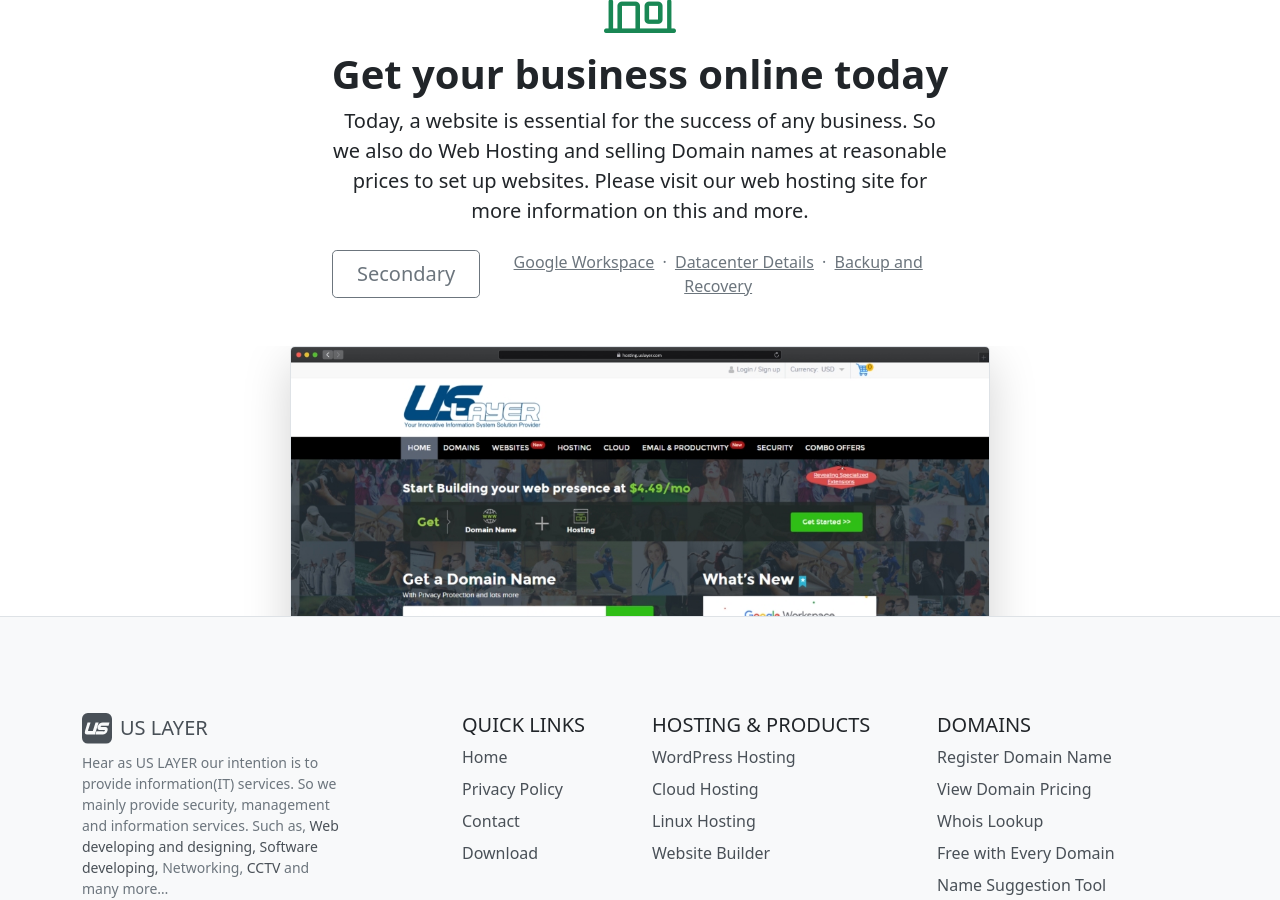
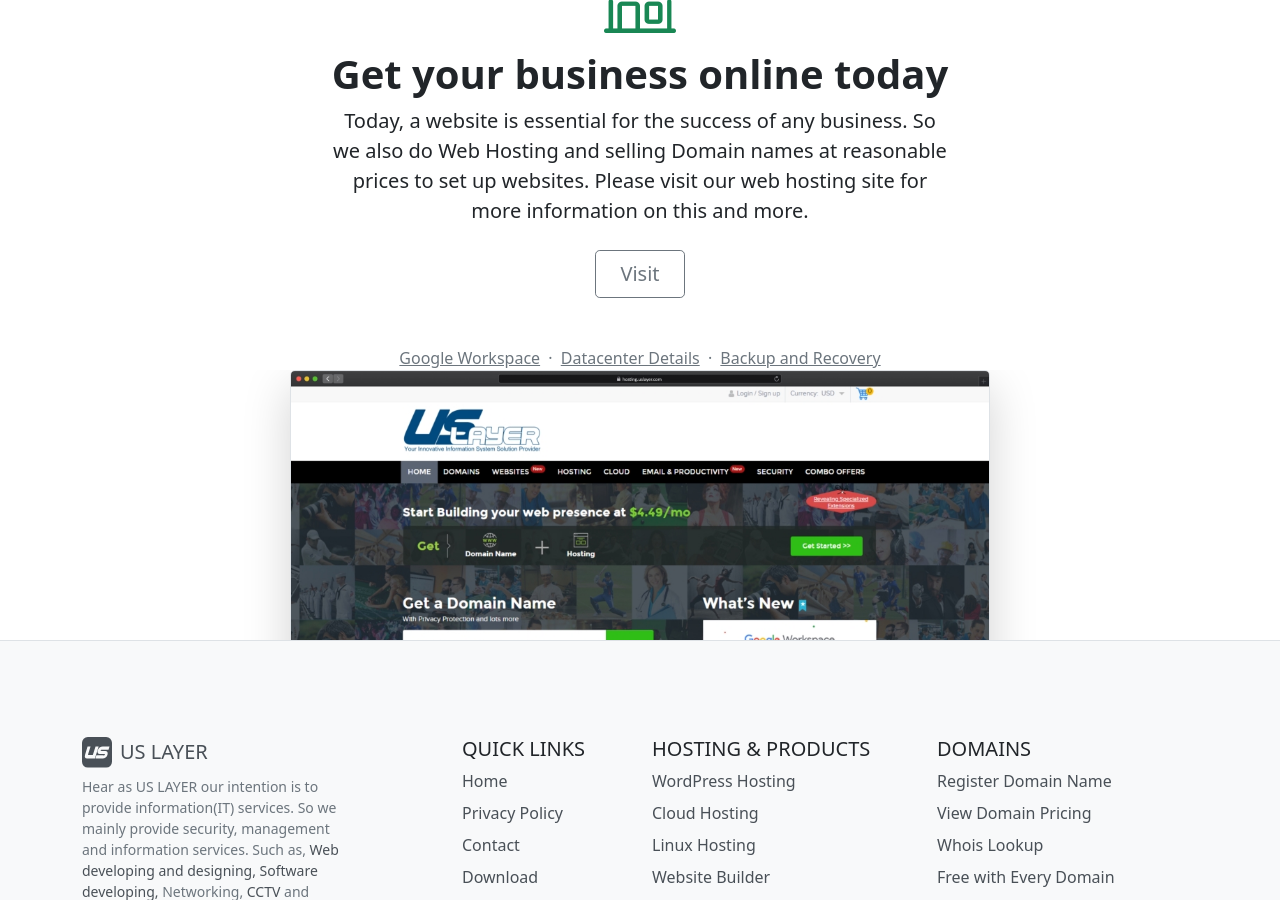
Before and after one commit to uslayer/uslayer.github.io, a Jekyll site: the page built from index.html, in a window 1280 px wide and 900 px high, scrolled down 1926 px. Built offline with Jekyll 4.4.1, drawn with Linux system fonts in a browser that asks for light colours; the list of posts is cut into pages by our own code.

Commit message:
Update index.html

```diff
--- a/index.html
+++ b/index.html
@@ -94,8 +94,8 @@
     <div class="col-lg-6 mx-auto">
       <p class="lead mb-4">Today, a website is essential for the success of any business. So we also do <strong>Web Hosting</strong> and selling <strong>Domain names</strong> at reasonable prices to set up websites. Please visit our web hosting site for more information on this and more.</p>
       <div class="d-grid gap-2 d-sm-flex justify-content-sm-center mb-5">
-        <button type="button" class="btn btn-outline-secondary btn-lg px-4">Secondary</button>
-
+        <button type="button" class="btn btn-outline-secondary btn-lg px-4">Visit </button>
+      </div>
       <p class="text-muted mb-0">
         <a href="https://uslayer.supersite2.myorderbox.com/google-apps" target="_blank" class="link-secondary">Google Workspace</a>
         <span class="px-1">·</span>
@@ -104,7 +104,6 @@
         <a href="https://uslayer.supersite2.myorderbox.com/web-hosting/data-protection-recovery" target="_blank" class="link-secondary">Backup and Recovery</a>
       </p>
     </div>
-    </div>
     <div class="overflow-hidden" style="max-height: 30vh;">
       <div class="container px-5">
         <img src="/assets/images/web-hosting-screenshot.jpg" class="img-fluid border rounded-3 shadow-lg mb-4" alt="web hosting screenshot" width="700" height="500" loading="lazy">
```
Lines whose indentation alone changed are shown as unchanged.
